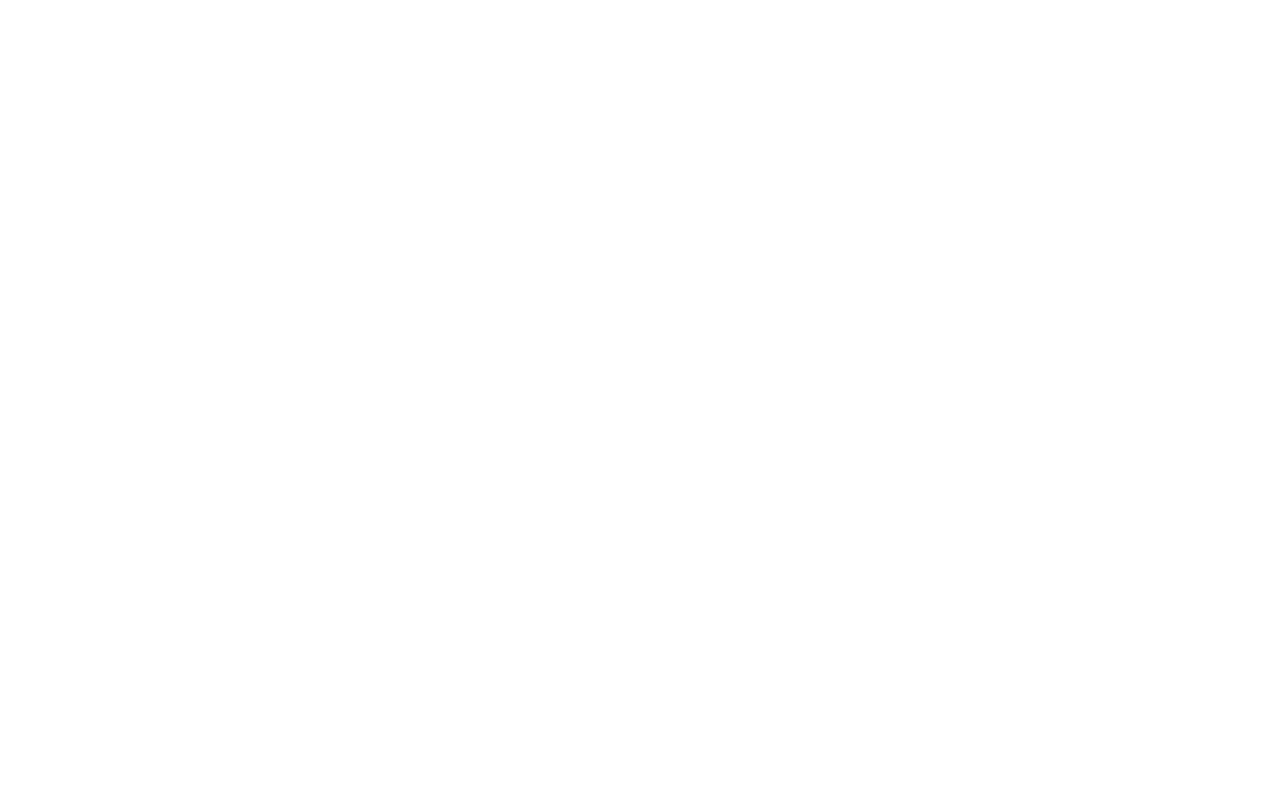
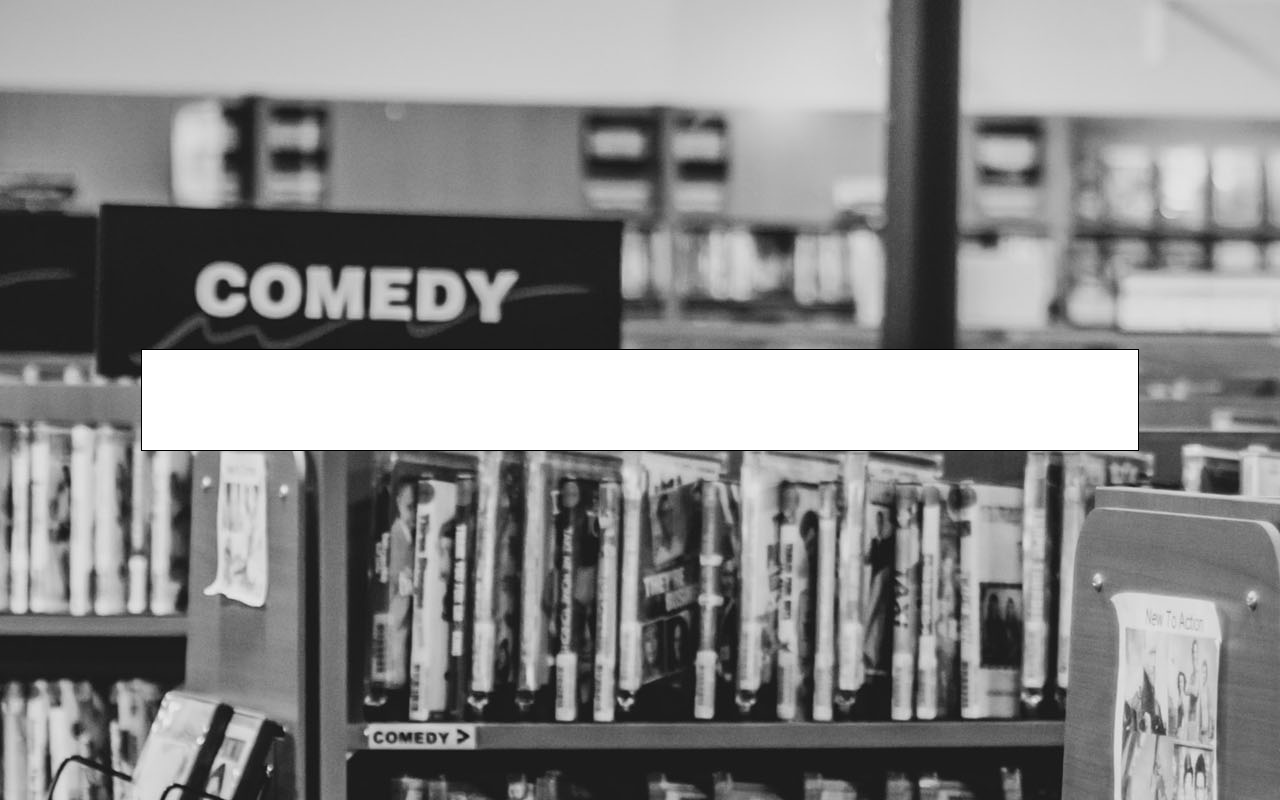
Before and after one commit to JeffreyAllison/scratchREACTmovielist, a React (Create React App) app: page / in a window 1280 px wide. Built offline with nearby package versions, Linux system fonts and the light colour scheme.

Commit message:
added base css styling

```diff
--- a/src/App.css
+++ b/src/App.css
@@ -1,38 +1,46 @@
+body,
+html,
+#root {
+  display: flex;
+  justify-content: center;
+  align-items: center;
+  width: 100%;
+  height: 100%;
+}
+
+body {
+  background-image: url(./store.jpeg);
+}
+
 .App {
+  width: 70%;
+  background-color: white;
+  display: grid;
+  grid-template-columns: 1fr 1fr;
+  border: solid 1px black;
+  padding: 50px;
+}
+
+/.movie-form label,
+.movie-form input {
+  display: block;
+}
+
+.quarter {
+  display: flex;
+  justify-content: center;
+  flex-direction: column;
+  align-items: center;
+  margin: 10px;
   text-align: center;
 }
 
-.App-logo {
-  height: 40vmin;
-  pointer-events: none;
+.movie img {
+  width: 100px;
 }
 
-@media (prefers-reduced-motion: no-preference) {
-  .App-logo {
-    animation: App-logo-spin infinite 20s linear;
-  }
+.movie-list {
+  display: flex;
+  flex-wrap: wrap;
+  flex-direction: row;
 }
-
-.App-header {
-  background-color: #282c34;
-  min-height: 100vh;
-  display: flex;
-  flex-direction: column;
-  align-items: center;
-  justify-content: center;
-  font-size: calc(10px + 2vmin);
-  color: white;
-}
-
-.App-link {
-  color: #61dafb;
-}
-
-@keyframes App-logo-spin {
-  from {
-    transform: rotate(0deg);
-  }
-  to {
-    transform: rotate(360deg);
-  }
-}
```
Also changed, not shown: src/Movie.js (added), src/MovieForm.js (added), src/MovieList.js (added), src/store.jpeg (added).
